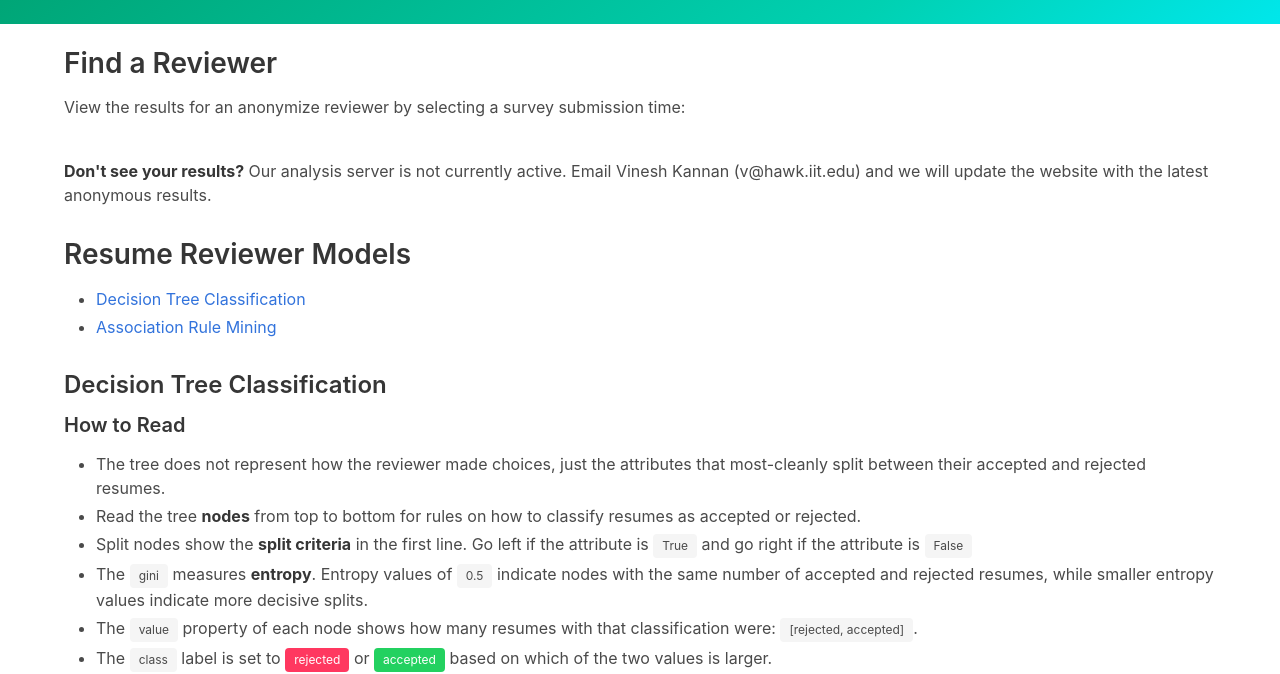
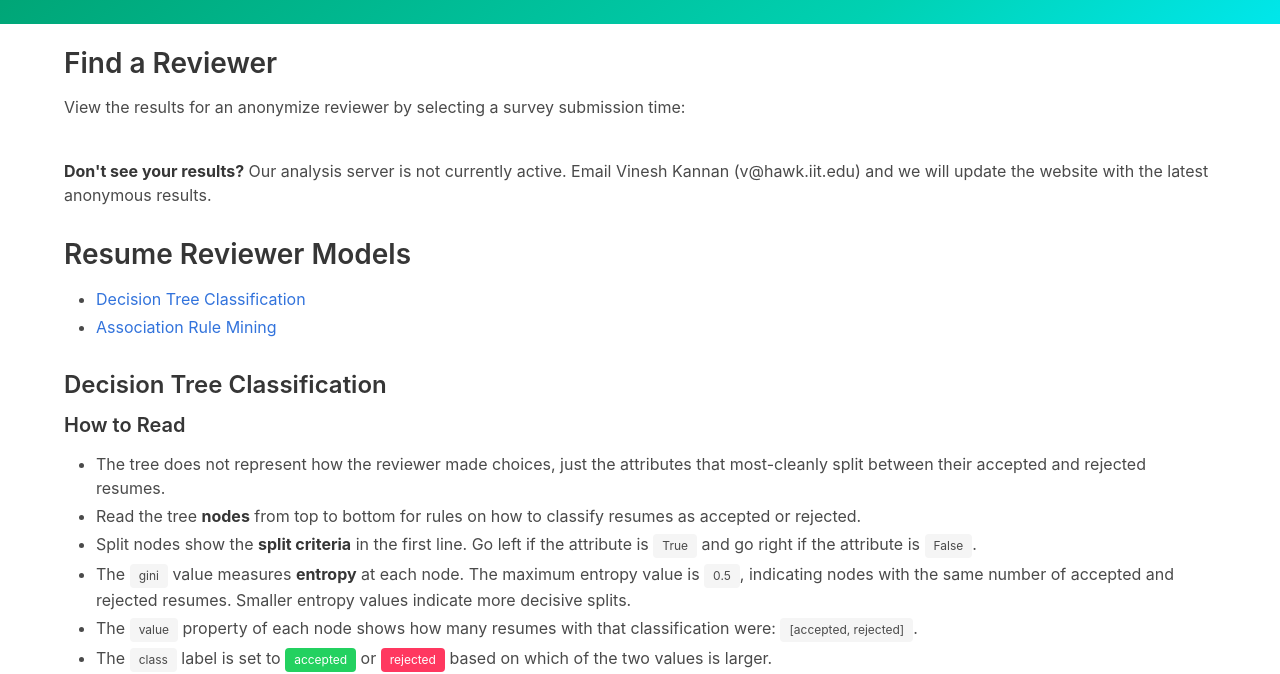
Before and after one commit to resumesai/resumesai.github.io, a plain HTML site: page results.html in a window 1280 px wide. Shown: the part 126-800 px from the top of the page. Drawn offline with nearby package versions, Linux system fonts and the light colour scheme; no server answers.

Commit message:
Fix decision tree explanation

```diff
--- a/results.html
+++ b/results.html
@@ -95,10 +95,10 @@
                 <ul>
                     <li>The tree does not represent how the reviewer made choices, just the attributes that most-cleanly split between their accepted and rejected resumes.</li>
                     <li>Read the tree <strong>nodes</strong> from top to bottom for rules on how to classify resumes as accepted or rejected.</li>
-                    <li>Split nodes show the <strong>split criteria</strong> in the first line. Go left if the attribute is <span class="tag">True</span> and go right if the attribute is <span class="tag">False</span></li>
-                    <li>The <span class="tag">gini</span> measures <strong>entropy</strong>. Entropy values of <span class="tag">0.5</span> indicate nodes with the same number of accepted and rejected resumes, while smaller entropy values indicate more decisive splits.</li>
-                    <li>The <span class="tag">value</span> property of each node shows how many resumes with that classification were: <span class="tag">[rejected, accepted]</span>.</li>
-                    <li>The <span class="tag">class</span> label is set to <span class="tag is-danger">rejected</span> or <span class="tag is-success">accepted</span> based on which of the two values is larger.</li>
+                    <li>Split nodes show the <strong>split criteria</strong> in the first line. Go left if the attribute is <span class="tag">True</span> and go right if the attribute is <span class="tag">False</span>.</li>
+                    <li>The <span class="tag">gini</span> value measures <strong>entropy</strong> at each node. The maximum entropy value is <span class="tag">0.5</span>, indicating nodes with the same number of accepted and rejected resumes. Smaller entropy values indicate more decisive splits.</li>
+                    <li>The <span class="tag">value</span> property of each node shows how many resumes with that classification were: <span class="tag">[accepted, rejected]</span>.</li>
+                    <li>The <span class="tag">class</span> label is set to <span class="tag is-success">accepted</span> or <span class="tag is-danger">rejected</span> based on which of the two values is larger.</li>
                 </ul>
                 <br>
                 <div id="dtree">
```
